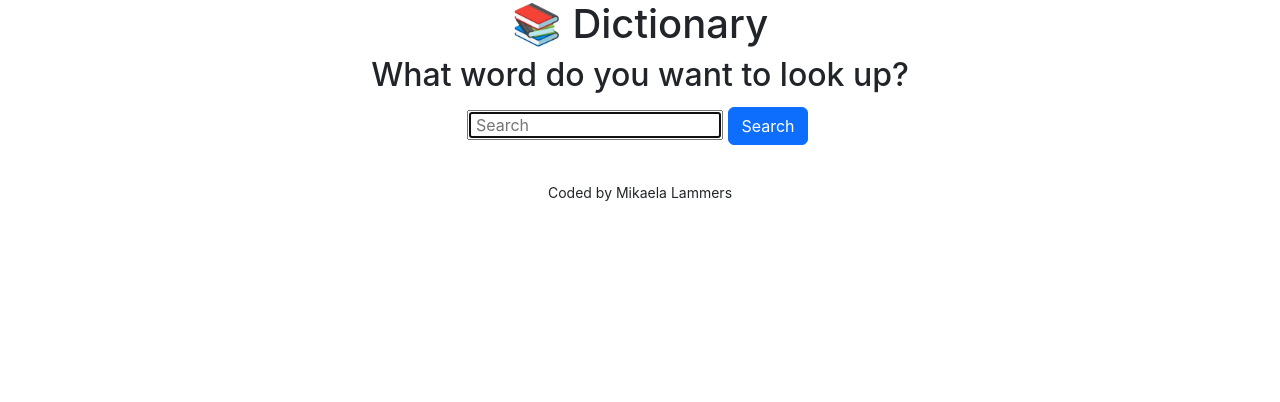
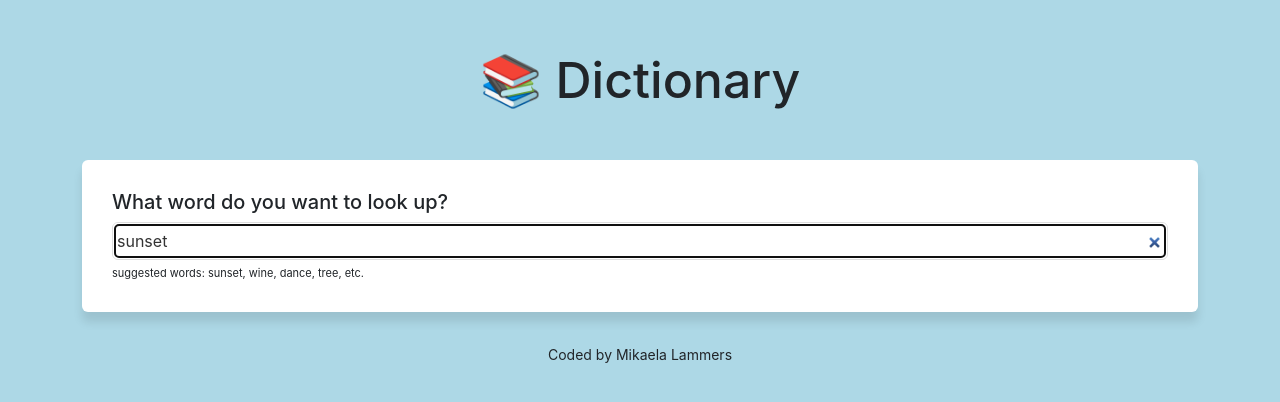
Before and after one commit to Mik0402/dictionary, a React (Create React App) app: page / in a window 1280 px wide. Shown: the top 402 px of the page. Built offline with nearby package versions, Linux system fonts and the light colour scheme; no server answers.

Commit message:
Styling app

```diff
--- a/src/App.js
+++ b/src/App.js
@@ -9,7 +9,7 @@ export default function App() {
 
       </header>
       <main>
-        <Dictionary />
+        <Dictionary defaultKeyword="sunset" />
       </main>
       <footer className="App-footer">
         <small>Coded by Mikaela Lammers</small>
--- a/src/Dictionary.js
+++ b/src/Dictionary.js
@@ -3,36 +3,55 @@ import axios from "axios";
 import Results from "./Results";
 import "./dictionary.css";
 
-export default function Dictionary() {
-    let [keyword, setKeyword] = useState("");
+export default function Dictionary(props) {
+    let [keyword, setKeyword] = useState(props.defaultKeyword);
     let [results, setResults] = useState(null);
+    let [loaded, setLoaded] = useState(false);
 
     function handleResponse(response) {
         setResults(response.data[0]);
     }
 
-    function search(event) {
-        event.preventDefault();
-
+    function search() {
         let apiUrl = `https://api.dictionaryapi.dev/api/v2/entries/en/${keyword}`;
         axios.get(apiUrl).then(handleResponse);
+    }
+
+    function handleSubmit(event) {
+        event.preventDefault();
+        search();
     }
 
     function handleKeywordChange(event) {
         setKeyword(event.target.value);
     }
 
+    function load() {
+        setLoaded(true);
+        search();
+    }
+
+    if (loaded) {
     return (
         <div className="dictionary">
             <div className="text-center">
             <h1>📚 Dictionary</h1>
+            </div>
+            <section>
             <h2>What word do you want to look up?</h2>
-            <form onSubmit={search}>
-        <input type="search" autoFocus={true} placeholder=' Search' onChange={handleKeywordChange} />
-        <button type="submit" className="btn btn-primary">Search</button>
-        </form>
-        </div>
-        <Results results={results} />
+            <form onSubmit={handleSubmit}>
+             <input type="search" autoFocus={true} placeholder=' Search' onChange={handleKeywordChange} defaultValue={props.defaultKeyword} />
+            </form>
+            <div className="hint">
+                suggested words: sunset, wine, dance, tree, etc.
+            </div>
+            </section>
+
+            <Results results={results} />
         </div>
     );
+    } else {
+        load();
+        return "Loading...";
+    }
 }
--- a/src/Meaning.js
+++ b/src/Meaning.js
@@ -1,21 +1,22 @@
 import React from "react";
 import Synonyms from "./Synonyms"
+import "./meaning.css"
 
 export default function Meaning(props) {
     return (
         <div className="Meaning">
-            <h3>{props.meaning.partOfSpeech}</h3>
+            <h4>{props.meaning.partOfSpeech}</h4>
             {props.meaning.definitions.map(function (definition, index) {
                 return (
                     <div key={index}>
-                        <p>
-                        <strong>Definition:</strong> {definition.definition}
-                        <br />
-                        <strong>Example:</strong>
-                        <em>{" "}{definition.example}</em>
-                        <br />
+                       <div className="definition">
+                         {definition.definition}
+                        </div>
+                        <div className="example">
+                        <em>{definition.example}</em>
+                        </div>
                         <Synonyms synonyms={definition.synonyms} />
-                        </p>
+
                         </div>
                 );
             })}
--- a/src/Phonetics.js
+++ b/src/Phonetics.js
@@ -1,4 +1,5 @@
 import React from "react";
+import "./phonetic.css"
 
 export default function Phonetics(props) {
     return (
@@ -6,8 +7,7 @@ export default function Phonetics(props) {
             <a href={props.phonetic.audio} target="_blank" rel="noreferrer">
                 Listen
             </a>
-            <br />
-            {props.phonetic.text}
+            <span className="text">{props.phonetic.text}</span>
         </div>
     );
 }
--- a/src/Results.js
+++ b/src/Results.js
@@ -1,12 +1,14 @@
 import React from "react";
 import Meaning from "./Meaning";
 import Phonetics from "./Phonetics";
+import "./results.css";
 
 export default function Results(props) {
     if (props.results) {
         return (
             <div className="Results">
-                <h2>{props.results.word}</h2>
+                <section>
+                <h3>{props.results.word}</h3>
                 {props.results.phonetics.map(function(phonetic, index) {
                     return (
                         <div key={index}>
@@ -14,11 +16,12 @@ export default function Results(props) {
                         </div>
                     );
                 })}
+                </section>
                 {props.results.meanings.map(function(meaning, index) {
                     return (
-                        <div key={index}>
+                        <section key={index}>
                         <Meaning meaning={meaning} />
-                        </div>
+                        </section>
                     );
                 })}
             </div>
--- a/src/Synonyms.js
+++ b/src/Synonyms.js
@@ -1,4 +1,5 @@
 import React from "react";
+import "./synonyms.css"
 
 export default function Synonyms(props) {
     if (props.synonyms) {
--- a/src/dictionary.css
+++ b/src/dictionary.css
@@ -1,3 +1,33 @@
-button {
-    margin: 5px;
+body {
+    background: lightblue;
 }
+
+.dictionary section {
+    background: white;
+    padding: 30px;
+    border-radius: 6px;
+    box-shadow: 0 10px 10px rgb(0 0 0 / 10%);
+    margin: 20px 0;
+}
+
+.dictionary h1 {
+    margin: 50px 0;
+    font-size: 50px;
+}
+
+.dictionary h2 {
+    font-size: 20px;
+}
+
+.dictionary input {
+    width: 100%;
+    padding: 6px 4px;
+    border-radius: 6px;
+    color: #333;
+    border: 1px solid #ddd;
+}
+
+.dictionary .hint {
+    font-size: 11px;
+    margin-top: 5px;
+}
--- /dev/null
+++ b/src/meaning.css
@@ -0,0 +1,11 @@
+.Meaning h4 {
+    font-size: 24px;
+    line-height: 1.5;
+    font-weight: bold;
+}
+.Meaning .example {
+    font-size: 14px;
+    opacity: 0.7;
+    font-style: italic;
+    margin-top: 10px;
+}
--- /dev/null
+++ b/src/phonetic.css
@@ -0,0 +1,21 @@
+.Phonetic {
+    margin: 20px 0;
+}
+.Phonetic a {
+    border: 1px solid #ddd;
+    text-decoration: none;
+    padding: 8px 15px;
+    font-size: 13px;
+    margin-right: 10px;
+    font-weight: bold;
+    border-radius: 20px;
+    transition: all 150ms ease-in-out;
+}
+.Phonetic a:hover {
+    background: lightblue;
+    color: white;
+}
+.Phonetic .text {
+    opacity: 0.5;
+    font-weight: bold;
+}
--- /dev/null
+++ b/src/results.css
@@ -0,0 +1,5 @@
+.Results h3 {
+    font-size: 35px;
+    font-weight: bold;
+    line-height: 1.5;
+}
--- /dev/null
+++ b/src/synonyms.css
@@ -0,0 +1,10 @@
+.Synonyms {
+    margin: 15px 0 0;
+    padding: 0;
+}
+.Synonyms li {
+    font-size: 13px;
+    display: inline-block;
+    padding-right: 10px;
+    line-height: 1;
+}
```
